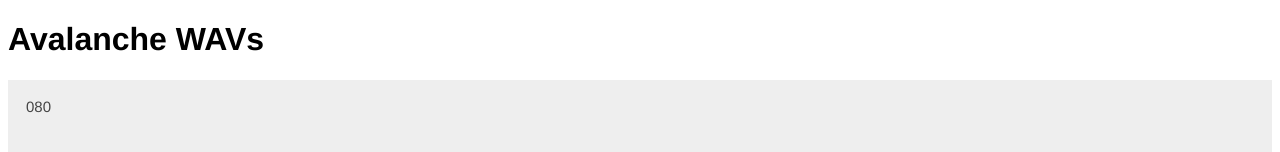
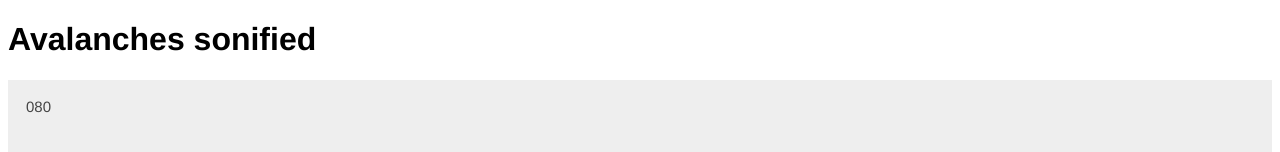
Before and after one commit to skip-skip/sonify, a plain HTML site: page index.html in a window 1280 px wide. Shown: the top 152 px of the page. Drawn offline with Linux system fonts and the light colour scheme.

Commit message:
Updated header

```diff
--- a/index.html
+++ b/index.html
@@ -2,7 +2,7 @@
 <head>
     <html lang="en">
     <meta charset="UTF-8">
-    <title>Avalanche wav090</title>
+    <title>Avalanches sonified</title>
     <meta name="viewport" content="width=device-width,initial-scale=1">
     <link rel="stylesheet" href="">
     <script src="https://unpkg.com/wavesurfer.js@7"></script>
@@ -11,7 +11,7 @@
 </head>
 <body>
 <header>
-    <h1>Avalanche WAVs</h1>
+    <h1>Avalanches sonified</h1>
 </header>
 
 <div id=wav1>
```
